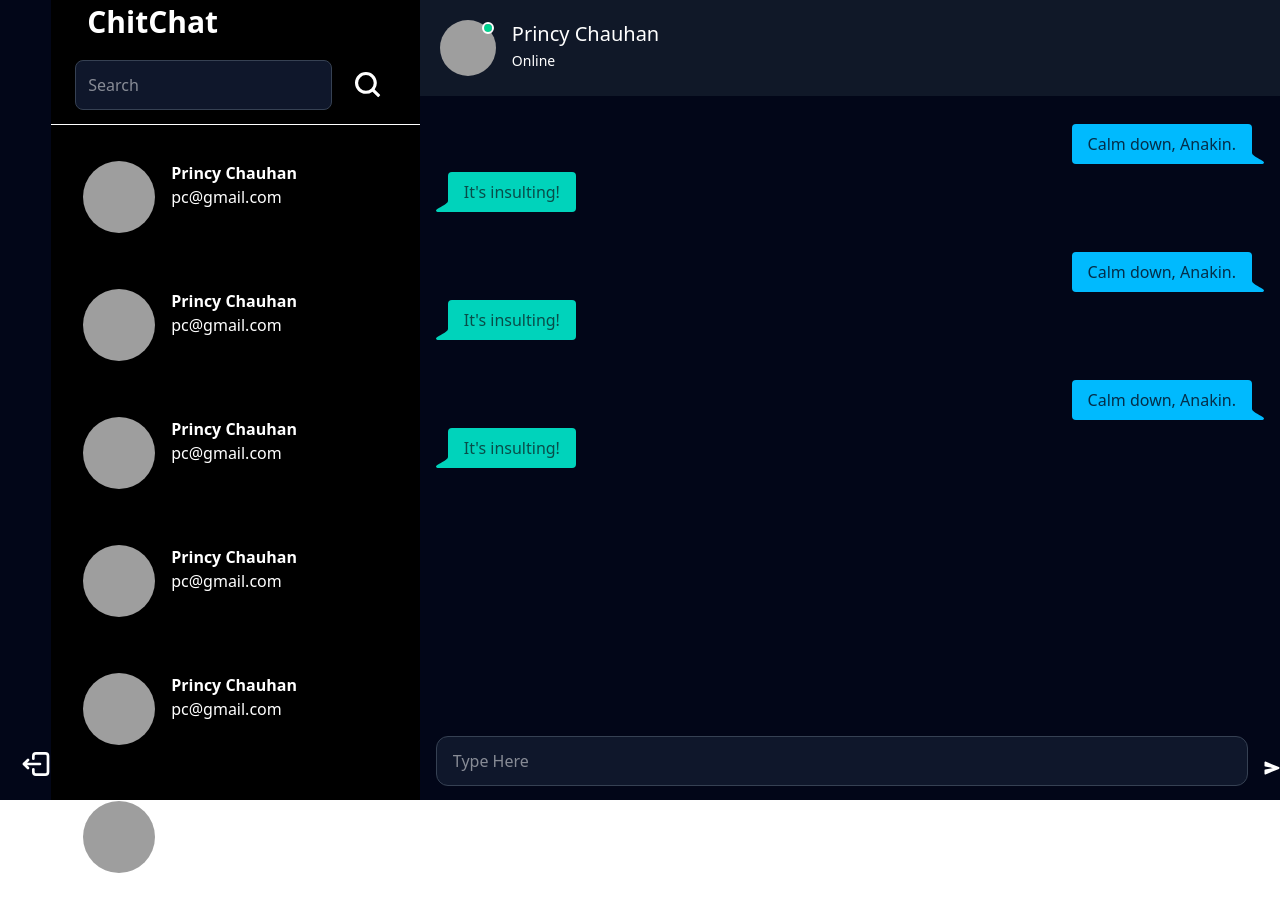
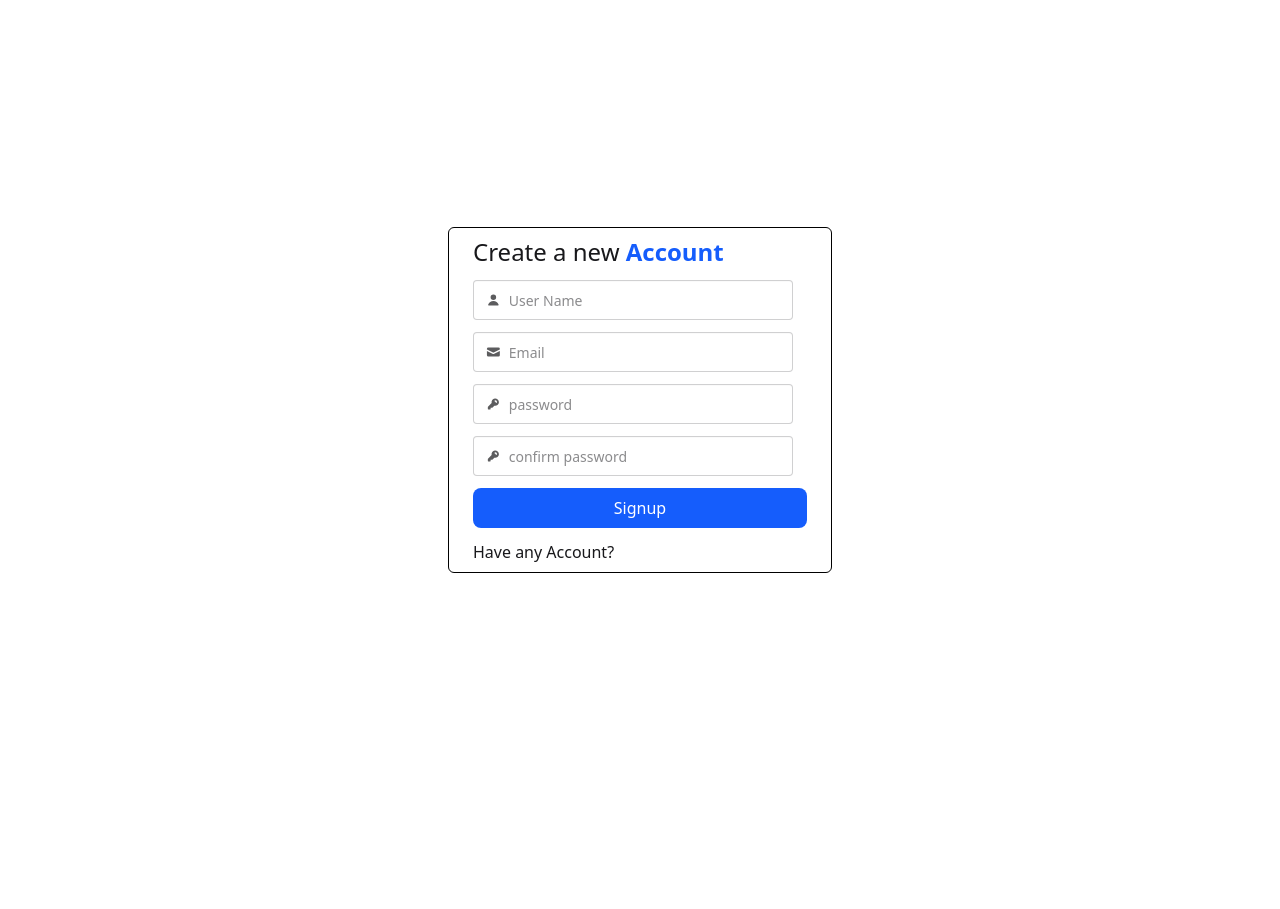
Before and after one commit to PrincyChauhan/chatApp, a React (Vite) app in the folder frontend/: page /login in a window 1280 px wide. After the commit the page ends 800 px from the top, so only its background shows below. Built offline with nearby package versions, Linux system fonts and the light colour scheme; grey boxes are pictures that could not be loaded.

Commit message:
Signup and login page

```diff
--- a/frontend/package.json
+++ b/frontend/package.json
@@ -14,7 +14,9 @@
     "bcrypt": "^5.1.1",
     "react": "^19.0.0",
     "react-dom": "^19.0.0",
+    "react-hook-form": "^7.54.2",
     "react-icons": "^5.5.0",
+    "react-router-dom": "^7.4.0",
     "tailwindcss": "^4.0.16"
   },
   "devDependencies": {
--- a/frontend/src/App.jsx
+++ b/frontend/src/App.jsx
@@ -1,14 +1,18 @@
 import Left from "./home/left/Left";
 import Right from "./home/right/Right";
 import Logout from "./home/left1/Logout";
+import Signup from "./components/Signup";
+import Login from "./components/Login";
 function App() {
   return (
     <>
-      <div className="flex h-screen">
+      {/* <div className="flex h-screen">
         <Logout />
         <Left />
         <Right />
-      </div>
+      </div> */}
+      <Signup />
+      {/* <Login /> */}
     </>
   );
 }
--- /dev/null
+++ b/frontend/src/components/Login.jsx
@@ -0,0 +1,107 @@
+import React from "react";
+
+const Login = () => {
+  return (
+    <>
+      <div>
+        <div
+          style={{
+            display: "flex",
+            justifyContent: "center",
+            alignItems: "center",
+            height: "100vh",
+          }}
+          className="flex h-screen items-center justify-center"
+        >
+          <form
+            style={{
+              display: "flex",
+              flexDirection: "column",
+              width: "300px",
+              gap: "12px",
+            }}
+            className="border border-gray-300 px-6 py-3 rounded-md"
+          >
+            <h1 className="text-2xl text-center">Login your account</h1>
+
+            {/* Email Input */}
+            <label className="input validator flex items-center gap-2">
+              <svg
+                className="h-[1em] opacity-50"
+                xmlns="http://www.w3.org/2000/svg"
+                viewBox="0 0 24 24"
+              >
+                <g
+                  strokeLinejoin="round"
+                  strokeLinecap="round"
+                  strokeWidth="2.5"
+                  fill="none"
+                  stroke="currentColor"
+                >
+                  <rect width="20" height="16" x="2" y="4" rx="2"></rect>
+                  <path d="m22 7-8.97 5.7a1.94 1.94 0 0 1-2.06 0L2 7"></path>
+                </g>
+              </svg>
+              <input
+                type="email"
+                placeholder="mail@site.com"
+                required
+                className="flex-1"
+              />
+            </label>
+            {/* Password Input */}
+            <label className="input validator flex items-center gap-2">
+              <svg
+                className="h-[1em] opacity-50"
+                xmlns="http://www.w3.org/2000/svg"
+                viewBox="0 0 24 24"
+              >
+                <g
+                  strokeLinejoin="round"
+                  strokeLinecap="round"
+                  strokeWidth="2.5"
+                  fill="none"
+                  stroke="currentColor"
+                >
+                  <path d="M2.586 17.414A2 2 0 0 0 2 18.828V21a1 1 0 0 0 1 1h3a1 1 0 0 0 1-1v-1a1 1 0 0 1 1-1h1a1 1 0 0 0 1-1v-1a1 1 0 0 1 1-1h.172a2 2 0 0 0 1.414-.586l.814-.814a6.5 6.5 0 1 0-4-4z"></path>
+                  <circle
+                    cx="16.5"
+                    cy="7.5"
+                    r=".5"
+                    fill="currentColor"
+                  ></circle>
+                </g>
+              </svg>
+              <input
+                type="password"
+                required
+                placeholder="Password"
+                minLength="8"
+                pattern="(?=.*\d)(?=.*[a-z])(?=.*[A-Z]).{8,}"
+                title="Must be more than 8 characters, including a number, lowercase, and uppercase letter"
+                className="flex-1"
+              />
+            </label>
+            {/* Confirm Password Input */}
+
+            <button
+              type="submit"
+              value="login"
+              className="bg-gray-700 text-white py-2 rounded-md cursor-pointer"
+            >
+              Login
+            </button>
+            <p>
+              Don't have an account?{" "}
+              <a href="/singup" className="text-blue-500">
+                signup
+              </a>
+            </p>
+          </form>
+        </div>
+      </div>
+    </>
+  );
+};
+
+export default Login;
--- /dev/null
+++ b/frontend/src/components/Signup.jsx
@@ -0,0 +1,149 @@
+import React from "react";
+import { useForm } from "react-hook-form";
+
+const Signup = () => {
+  const {
+    register,
+    handleSubmit,
+    watch,
+    formState: { errors },
+  } = useForm();
+  const password = watch("password", "");
+  const confirmPassword = watch("confirmPassword", "");
+
+  const validatePasswordMatch = (value) => {
+    return value === password || "Passwords do not match";
+  };
+  const onSubmit = (data) => console.log(data);
+
+  return (
+    <>
+      <div className="flex h-screen items-center justify-center">
+        <form
+          onSubmit={handleSubmit(onSubmit)}
+          className="border border-black px-6 py-2 rounded-md space-y-3 w-96"
+        >
+          <h2 className="text-2xl items-center">
+            Create a new{" "}
+            <span className="text-blue-600 font-semibold">Account</span>
+          </h2>
+
+          {/* Fullname */}
+          <label className="input input-bordered flex items-center gap-2">
+            <svg
+              xmlns="http://www.w3.org/2000/svg"
+              viewBox="0 0 16 16"
+              fill="currentColor"
+              className="w-4 h-4 opacity-70"
+            >
+              <path d="M8 8a3 3 0 1 0 0-6 3 3 0 0 0 0 6ZM12.735 14c.618 0 1.093-.561.872-1.139a6.002 6.002 0 0 0-11.215 0c-.22.578.254 1.139.872 1.139h9.47Z" />
+            </svg>
+            <input
+              type="text"
+              className="grow"
+              placeholder="User Name"
+              {...register("fullname", { required: true })}
+            />
+          </label>
+          {errors.fullname && (
+            <span className="text-red-500 text-sm font-semibold">
+              This field is required
+            </span>
+          )}
+          {/* Email */}
+          <label className="input input-bordered flex items-center gap-2">
+            <svg
+              xmlns="http://www.w3.org/2000/svg"
+              viewBox="0 0 16 16"
+              fill="currentColor"
+              className="w-4 h-4 opacity-70"
+            >
+              <path d="M2.5 3A1.5 1.5 0 0 0 1 4.5v.793c.026.009.051.02.076.032L7.674 8.51c.206.1.446.1.652 0l6.598-3.185A.755.755 0 0 1 15 5.293V4.5A1.5 1.5 0 0 0 13.5 3h-11Z" />
+              <path d="M15 6.954 8.978 9.86a2.25 2.25 0 0 1-1.956 0L1 6.954V11.5A1.5 1.5 0 0 0 2.5 13h11a1.5 1.5 0 0 0 1.5-1.5V6.954Z" />
+            </svg>
+            <input
+              type="email"
+              className="grow"
+              placeholder="Email"
+              {...register("email", { required: true })}
+            />
+          </label>
+          {errors.email && (
+            <span className="text-red-500 text-sm font-semibold">
+              This field is required
+            </span>
+          )}
+
+          {/* Password */}
+          <label className="input input-bordered flex items-center gap-2">
+            <svg
+              xmlns="http://www.w3.org/2000/svg"
+              viewBox="0 0 16 16"
+              fill="currentColor"
+              className="w-4 h-4 opacity-70"
+            >
+              <path
+                fillRule="evenodd"
+                d="M14 6a4 4 0 0 1-4.899 3.899l-1.955 1.955a.5.5 0 0 1-.353.146H5v1.5a.5.5 0 0 1-.5.5h-2a.5.5 0 0 1-.5-.5v-2.293a.5.5 0 0 1 .146-.353l3.955-3.955A4 4 0 1 1 14 6Zm-4-2a.75.75 0 0 0 0 1.5.5.5 0 0 1 .5.5.75.75 0 0 0 1.5 0 2 2 0 0 0-2-2Z"
+                clipRule="evenodd"
+              />
+            </svg>
+            <input
+              type="password"
+              className="grow"
+              placeholder="password"
+              {...register("password", { required: true })}
+            />
+          </label>
+          {errors.password && (
+            <span className="text-red-500 text-sm font-semibold">
+              This field is required
+            </span>
+          )}
+
+          {/*Confirm Password */}
+          <label className="input input-bordered flex items-center gap-2">
+            <svg
+              xmlns="http://www.w3.org/2000/svg"
+              viewBox="0 0 16 16"
+              fill="currentColor"
+              className="w-4 h-4 opacity-70"
+            >
+              <path
+                fillRule="evenodd"
+                d="M14 6a4 4 0 0 1-4.899 3.899l-1.955 1.955a.5.5 0 0 1-.353.146H5v1.5a.5.5 0 0 1-.5.5h-2a.5.5 0 0 1-.5-.5v-2.293a.5.5 0 0 1 .146-.353l3.955-3.955A4 4 0 1 1 14 6Zm-4-2a.75.75 0 0 0 0 1.5.5.5 0 0 1 .5.5.75.75 0 0 0 1.5 0 2 2 0 0 0-2-2Z"
+                clipRule="evenodd"
+              />
+            </svg>
+            <input
+              type="password"
+              className="grow"
+              placeholder="confirm password"
+              {...register("confirmPassword", {
+                required: true,
+                validate: validatePasswordMatch,
+              })}
+            />
+          </label>
+          {errors.confirmPassword && (
+            <span className="text-red-500 text-sm font-semibold">
+              {errors.confirmPassword.message}
+            </span>
+          )}
+
+          {/* Text & Button */}
+          <div className="flex justify-center">
+            <input
+              type="submit"
+              value="Signup"
+              className="text-white bg-blue-600 cursor-pointer w-full rounded-lg py-2"
+            ></input>
+          </div>
+          <p>Have any Account? </p>
+        </form>
+      </div>
+    </>
+  );
+};
+
+export default Signup;
```
Also changed, not shown: 1 other file (tests, documents, lock files or other folders).
